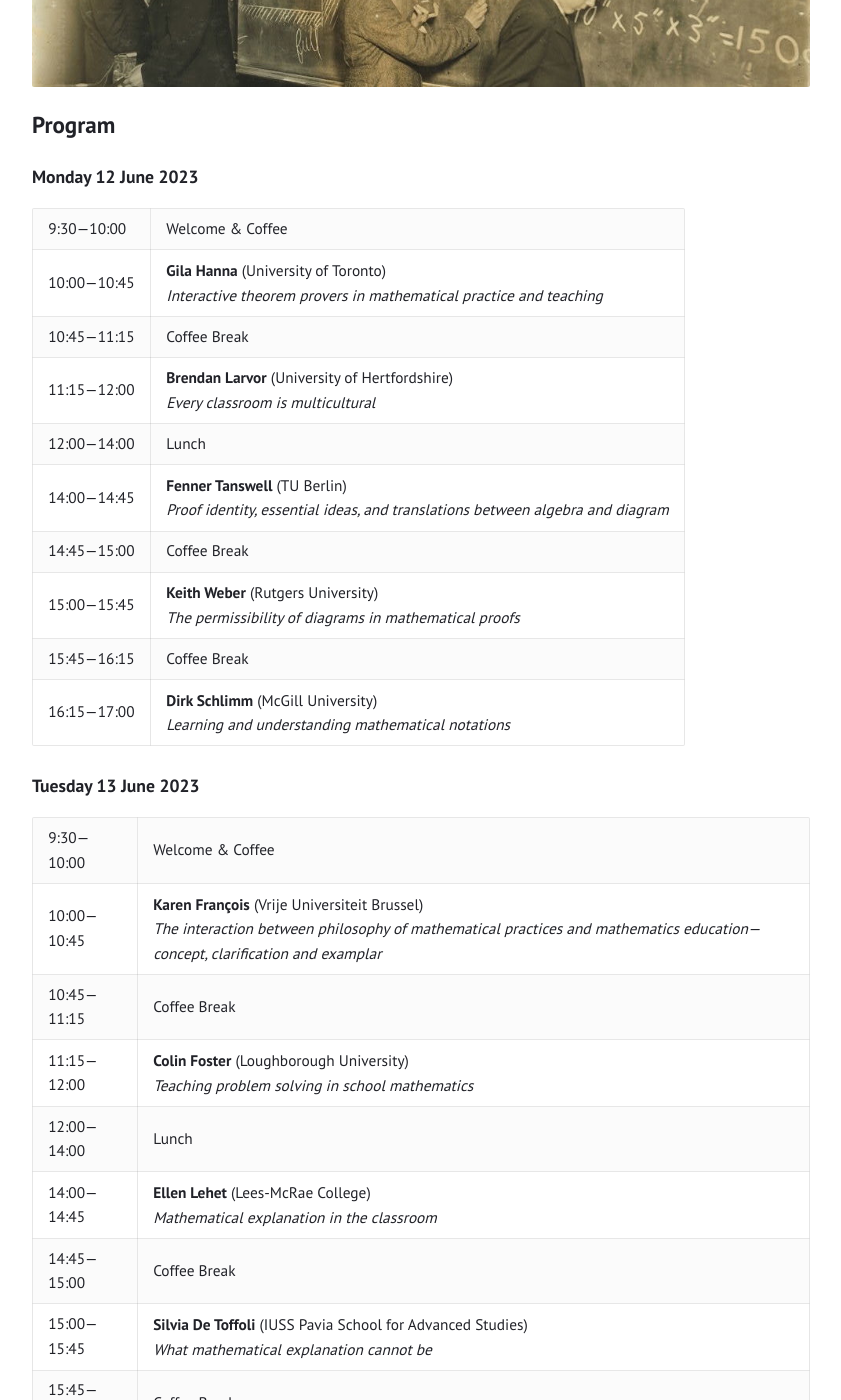
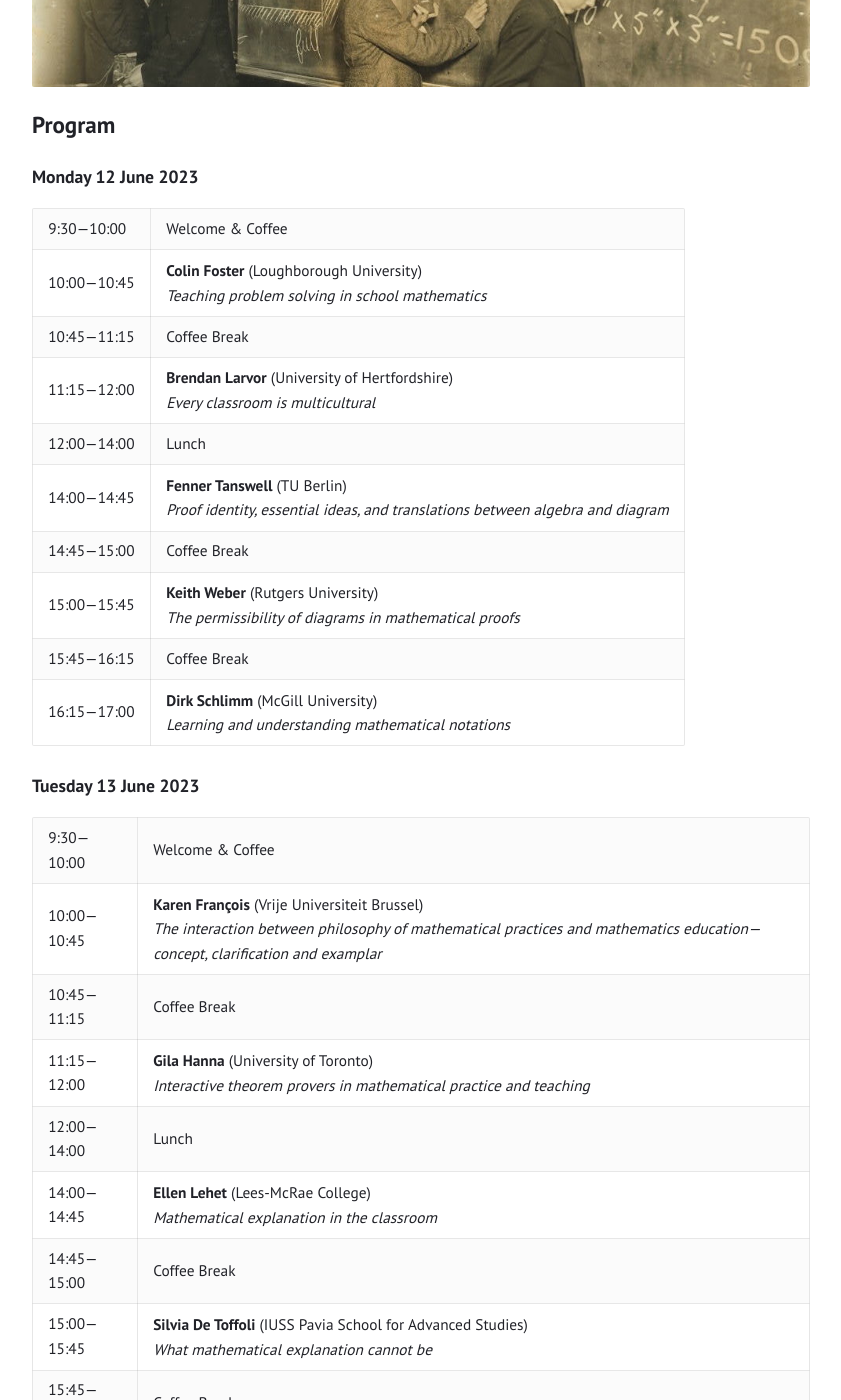
Before and after one commit to yhamami/mathed-pmp-workshop, a Jekyll site: the page built from program.md, in a window 1280 px wide and 1400 px high, scrolled down 331 px. Shown: the whole window, without its empty margins (219-1060 px from the left). Built offline with Jekyll 4.4.1, drawn with Linux system fonts in a browser that asks for light colours; part of the change alters nothing that is shown.

```diff
--- a/program.md
+++ b/program.md
@@ -12,7 +12,7 @@ layout: page
 
 | --------- | ---------- |
 | 9:30—10:00 | Welcome & Coffee |
-| 10:00—10:45 | **Gila Hanna** (University of Toronto) <br /> _Interactive theorem provers in mathematical practice and teaching_|
+| 10:00—10:45 | **Colin Foster** (Loughborough University) <br /> _Teaching problem solving in school mathematics_ |
 | 10:45—11:15 | Coffee Break |
 | 11:15—12:00 | **Brendan Larvor** (University of Hertfordshire) <br /> _Every classroom is multicultural_|
 | 12:00—14:00 | Lunch |
@@ -28,7 +28,7 @@ layout: page
 | 9:30—10:00 | Welcome & Coffee |
 | 10:00—10:45 | **Karen François** (Vrije Universiteit Brussel) <br /> _The interaction between philosophy of mathematical practices and mathematics education—concept, clarification and examplar_|
 | 10:45—11:15 | Coffee Break |
-| 11:15—12:00 | **Colin Foster** (Loughborough University) <br /> _Teaching problem solving in school mathematics_|
+| 11:15—12:00 | **Gila Hanna** (University of Toronto) <br /> _Interactive theorem provers in mathematical practice and teaching_ |
 | 12:00—14:00 | Lunch |
 | 14:00—14:45 | **Ellen Lehet** (Lees-McRae College) <br /> _Mathematical explanation in the classroom_|
 | 14:45—15:00 | Coffee Break |
```
